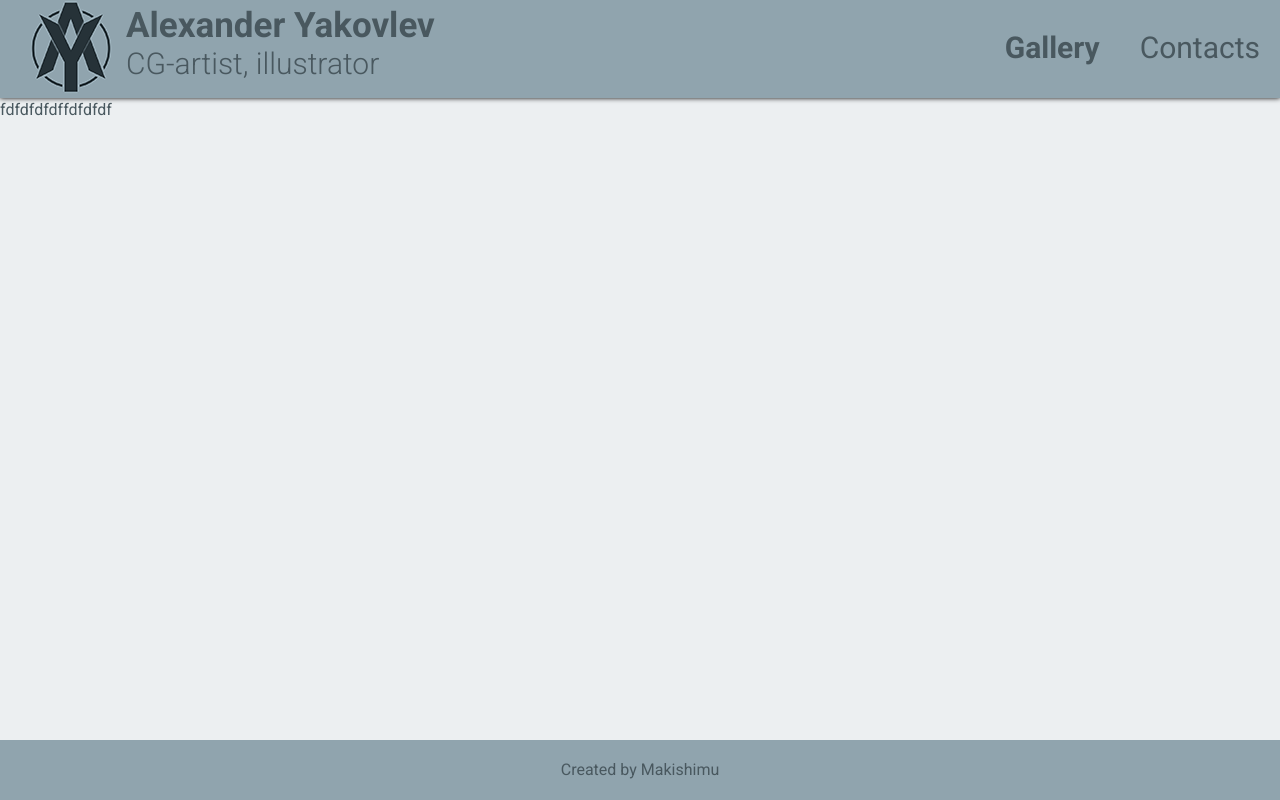
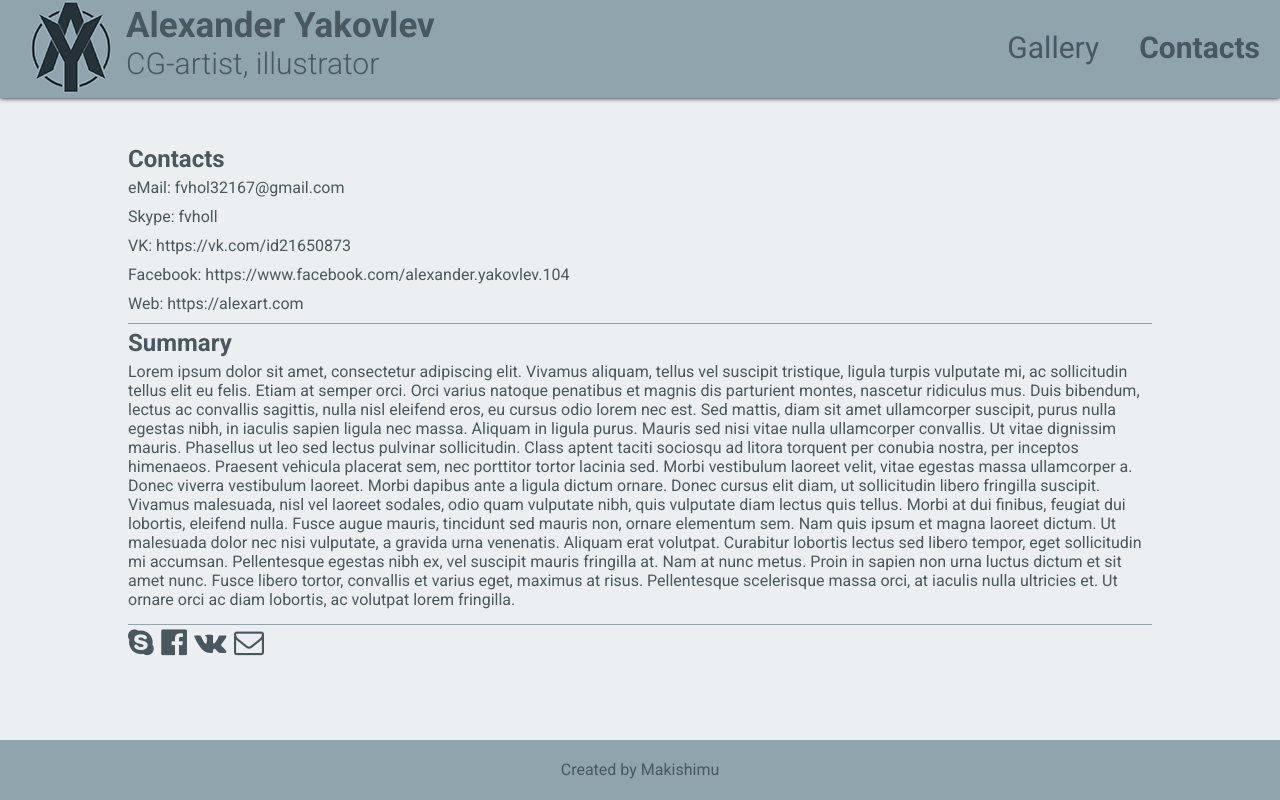
Before and after one commit to Makishimu/alex-firebase-gallery, a website: page app/index.html at #!/contacts in a window 1280 px wide. Drawn offline with Linux system fonts and the light colour scheme.

Commit message:
Add Contacts page template

```diff
--- a/app/index.html
+++ b/app/index.html
@@ -4,12 +4,13 @@
 	<meta charset="utf-8">
 	<title>Alexander Yakovlev</title>
 
-	 <!-- build:css css/main.min.css -->
-	 <link rel="stylesheet" type="text/css" href="css/main.css">
-	 <!-- endbuild -->
+	<link href="https://maxcdn.bootstrapcdn.com/font-awesome/4.7.0/css/font-awesome.min.css" rel="stylesheet" integrity="sha384-wvfXpqpZZVQGK6TAh5PVlGOfQNHSoD2xbE+QkPxCAFlNEevoEH3Sl0sibVcOQVnN" crossorigin="anonymous">
+	<!-- build:css css/main.min.css -->
+	<link rel="stylesheet" type="text/css" href="css/main.css">
+	<!-- endbuild -->
 
-	 <link href="https://fonts.googleapis.com/css?family=Roboto:300,400,700&amp;subset=cyrillic" rel="stylesheet">
-	<base href="/">
+	<link href="https://fonts.googleapis.com/css?family=Roboto:300,400,700&amp;subset=cyrillic" rel="stylesheet">
+	<!-- <base href="/"> -->
 </head>
 <body>
 	<div id="gallery-full-size-window">
@@ -26,13 +27,13 @@
 		</a>
 		<nav>
 			<ul>
-				<li ng-class="{'current': vm.selectedState == 'gallery'}">
-					<a ui-sref="gallery" ui-sref-active="gallery">
+				<li>
+					<a ui-sref="gallery" ui-sref-active="current">
 						Gallery
 					</a>
 				</li>
-				<li ng-class="{'current' : vm.selectedState == 'contacts'}">
-					<a ui-sref="contacts" ui-sref-active="contacts">
+				<li>
+					<a ui-sref="contacts" ui-sref-active="current">
 						Contacts
 					</a>
 				</li>
--- a/app/js/app.js
+++ b/app/js/app.js
@@ -16,7 +16,8 @@ app = angular.module('alexGalleryApp',['ngRoute','ui.router']);
 
 app.config(function($stateProvider, $urlRouterProvider, $locationProvider) {
 
-	$locationProvider.html5Mode(true);
+	// $locationProvider.html5Mode(true);
+
 	$urlRouterProvider.otherwise('/gallery');
 
     $stateProvider
--- a/app/js/controllers/contacts.controller.js
+++ b/app/js/controllers/contacts.controller.js
@@ -2,7 +2,57 @@ function contactsCtrl(){
 
 	var vm = this;
 
-	console.log('contacts');
+	vm.User = {
+		contacts : [
+			{
+				name: 'eMail',
+				link: 'fvhol32167@gmail.com',
+				type: 'mail'
+			},
+			{
+				name: 'Skype',
+				link: 'fvholl',
+				type: 'skype'
+			},
+			{
+				name: 'VK',
+				link: 'https://vk.com/id21650873',
+				type: 'link'
+			},
+			{
+				name: 'Facebook',
+				link: 'https://www.facebook.com/alexander.yakovlev.104',
+				type: 'link'
+			},
+			{
+				name: 'Web',
+				link: 'https://alexart.com',
+				type: 'link'
+			}
+		],
+		icons : [
+			{
+				class: 'fa-skype',
+				link: 'fvholl',
+				type: 'skype'
+			},
+			{
+				class: 'fa-facebook-official',
+				link: 'https://www.facebook.com/alexander.yakovlev.104',
+				type: 'link'
+			},
+			{
+				class: 'fa-envelope-o',
+				link: 'fvhol32167@gmail.com',
+				type: 'mail'
+			},
+			{
+				class: 'fa-vk',
+				link: 'https://vk.com/id21650873',
+				type: 'link'
+			}
+		]
+	}
 };
 
 angular.module('alexGalleryApp')
--- a/app/js/controllers/header.controller.js
+++ b/app/js/controllers/header.controller.js
@@ -1,11 +1,6 @@
 function headerCtrl(){
-
 	var vm = this;
 
-	vm.selectedState = 'gallery';
-
-
-	console.log('sss');
 };
 
 angular.module('alexGalleryApp')
--- a/app/sass/main.sass
+++ b/app/sass/main.sass
@@ -97,6 +97,27 @@ main
 	@include respond-to(mobile)
 		margin-top: 0
 
+// Contacts
+
+#contacts
+	padding-top: 40px
+	h2
+		margin-top: 5px
+		margin-bottom: 5px
+
+.contacts-item
+	padding-bottom: 10px
+
+.summary
+	border: 1px solid $header-footer-color
+	border-left: none
+	border-right: none
+	p
+		padding-bottom: 15px
+
+.icons
+	font-size: 30px
+
 // Footer
 footer
 	height: 60px;
--- a/app/templates/contacts.template.html
+++ b/app/templates/contacts.template.html
@@ -1,3 +1,28 @@
-<div>
-	323323223
+<div id="contacts" class="block-wrapper">
+	<h2>Contacts</h2>
+	<div ng-repeat="contact in vm.User.contacts" class="contacts-item">
+		<span>{{contact.name}}:</span>
+		<a ng-if="contact.type == 'link'" ng-href="{{contact.link}}" target="_blank">{{contact.link}}</a>
+		<a ng-if="contact.type == 'mail'" ng-href="mailto:{{contact.link}}">{{contact.link}}</a>
+		<a ng-if="contact.type == 'skype'" ng-href="callto:{{contact.link}}">{{contact.link}}</a>
+	</div>
+	<div class="summary">
+		<h2>Summary</h2>
+		<p>
+			Lorem ipsum dolor sit amet, consectetur adipiscing elit. Vivamus aliquam, tellus vel suscipit tristique, ligula turpis vulputate mi, ac sollicitudin tellus elit eu felis. Etiam at semper orci. Orci varius natoque penatibus et magnis dis parturient montes, nascetur ridiculus mus. Duis bibendum, lectus ac convallis sagittis, nulla nisl eleifend eros, eu cursus odio lorem nec est. Sed mattis, diam sit amet ullamcorper suscipit, purus nulla egestas nibh, in iaculis sapien ligula nec massa. Aliquam in ligula purus. Mauris sed nisi vitae nulla ullamcorper convallis. Ut vitae dignissim mauris. Phasellus ut leo sed lectus pulvinar sollicitudin. Class aptent taciti sociosqu ad litora torquent per conubia nostra, per inceptos himenaeos. Praesent vehicula placerat sem, nec porttitor tortor lacinia sed. Morbi vestibulum laoreet velit, vitae egestas massa ullamcorper a. Donec viverra vestibulum laoreet.
+
+			Morbi dapibus ante a ligula dictum ornare. Donec cursus elit diam, ut sollicitudin libero fringilla suscipit. Vivamus malesuada, nisl vel laoreet sodales, odio quam vulputate nibh, quis vulputate diam lectus quis tellus. Morbi at dui finibus, feugiat dui lobortis, eleifend nulla. Fusce augue mauris, tincidunt sed mauris non, ornare elementum sem. Nam quis ipsum et magna laoreet dictum. Ut malesuada dolor nec nisi vulputate, a gravida urna venenatis. Aliquam erat volutpat. Curabitur lobortis lectus sed libero tempor, eget sollicitudin mi accumsan. Pellentesque egestas nibh ex, vel suscipit mauris fringilla at. Nam at nunc metus. Proin in sapien non urna luctus dictum et sit amet nunc. Fusce libero tortor, convallis et varius eget, maximus at risus. Pellentesque scelerisque massa orci, at iaculis nulla ultricies et. Ut ornare orci ac diam lobortis, ac volutpat lorem fringilla.
+		</p>
+	</div>
+	<div class="icons">
+		<a ng-if="icon.type == 'skype' " ng-repeat="icon in vm.User.icons" ng-href="callto:{{icon.link}} ">
+			<i class="fa {{icon.class}}" aria-hidden="true"></i>
+		</a>
+		<a ng-if="icon.type == 'link'" ng-repeat="icon in vm.User.icons" ng-href="{{icon.link}}" target="_blank">
+			<i class="fa {{icon.class}}" aria-hidden="true"></i>
+		</a>
+		<a ng-if="icon.type == 'mail' " ng-repeat="icon in vm.User.icons" ng-href="mailto:{{icon.link}} ">
+			<i class="fa {{icon.class}}" aria-hidden="true"></i>
+		</a>
+	</div>
 </div>
```
Also changed, not shown: public/index.html (+3 -3 lines), app/css/main.css.
